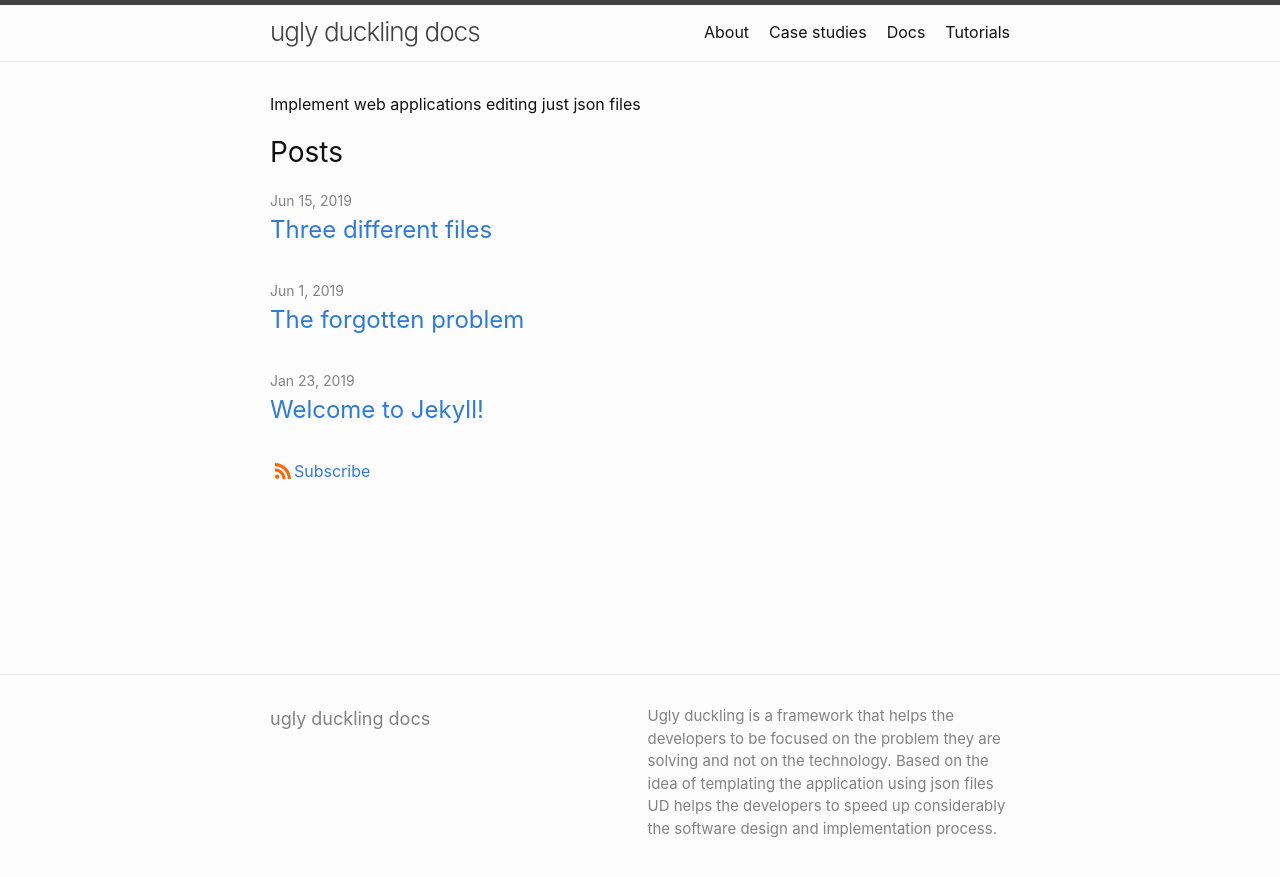
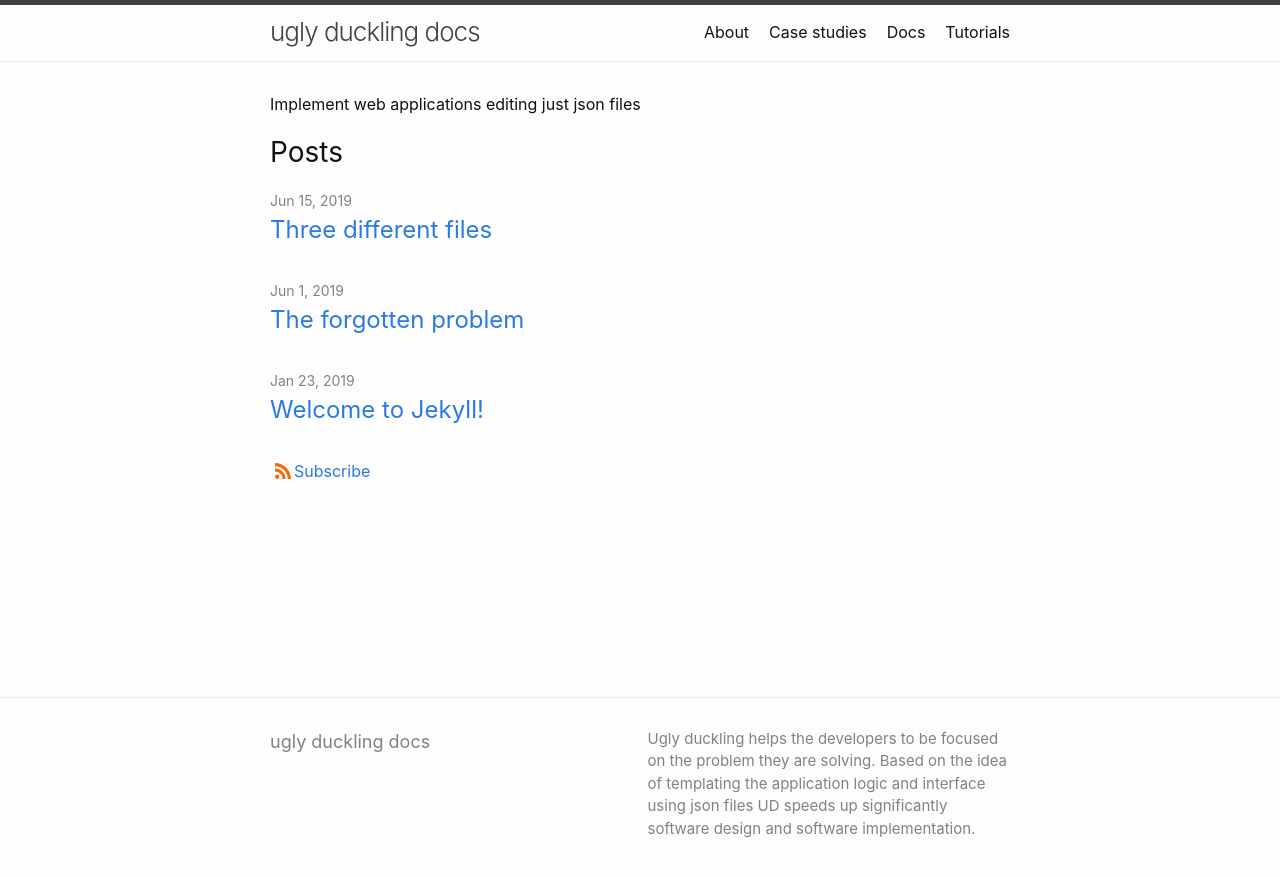
Before and after one commit to fabiomattei/uddocs, a Jekyll site: the page built from index.md, in a window 1280 px wide. Shown: the top 877 px of the page. Built offline with Jekyll 4.4.1, drawn with Linux system fonts in a browser that asks for light colours.

Commit message:
updating description

```diff
--- a/_config.yml
+++ b/_config.yml
@@ -16,10 +16,10 @@
 title: ugly duckling docs
 # email: your-email@example.com
 description: >- # this means to ignore newlines until "baseurl:"
-  Ugly duckling is a framework that helps the developers to be focused on the problem
-  they are solving and not on the technology. Based on the idea of templating the application
-  using json files UD helps the developers to speed up considerably the software design and
-  implementation process.
+  Ugly duckling helps the developers to be focused on the problem
+  they are solving. Based on the idea of templating the application logic
+  and interface using json files UD speeds up significantly software
+  design and software implementation.
 # baseurl: "" # the subpath of your site, e.g. /blog
 url: "https://www.uddocs.com" # the base hostname & protocol for your site, e.g. http://example.com
 twitter_username: fabiomattei
```
